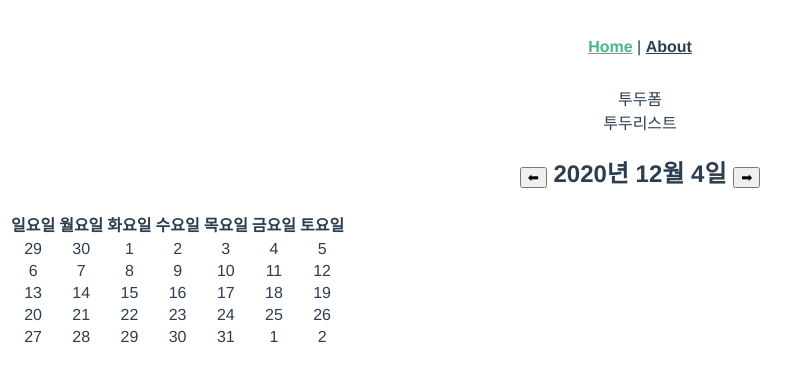
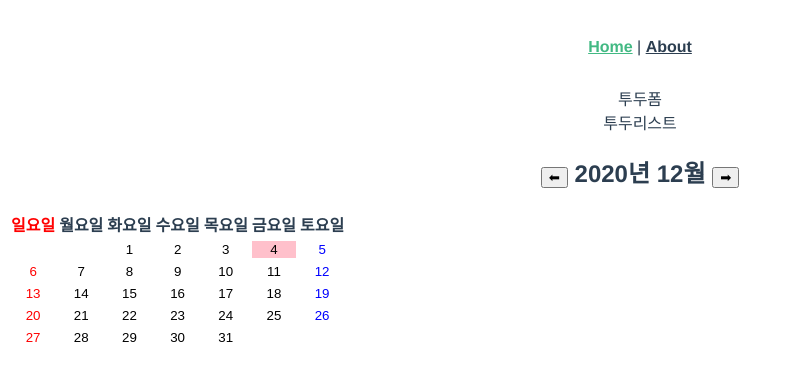
Before and after one commit to mingddo/WinterSoldier, a Vue app: page / in a window 1280 px wide. Shown: the top 380 px of the page, without its empty margins (0-811 px from the left). Built offline with nearby package versions, Linux system fonts and the light colour scheme.

Commit message:
[수민] feat: 달력 색깔 추가

```diff
--- a/src/views/Calendar.vue
+++ b/src/views/Calendar.vue
@@ -2,13 +2,14 @@
   <div>
     <h2>
       <button @click="calendarData(-1)">⬅</button>
-      {{ year}}년 {{ month }}월 {{ today }}일
+      {{ year}}년 {{ month }}월
       <button @click="calendarData(1)">➡</button>
     </h2>
     <table>
       <thead>
         <th v-for="(weekday, idx) in weekName" :key="idx">
-          {{ weekday }}
+          <span v-if="idx===0" class="sunday-color">{{ weekday }}</span>
+          <span v-else>{{ weekday }}</span>
         </th>
       </thead>
       <tbody>
@@ -17,7 +18,10 @@
             v-for="(day, idx2) in date"
             :key="idx2"
             >
-            {{ day }}
+            <button v-if="day===today && month === currentMonth && year === currentYear" class="today-point day-button">{{ day }}</button>
+            <button v-else-if="idx2===0" class="sunday-color day-button">{{ day }}</button>
+            <button v-else-if="idx2===6" class="saturday-color day-button">{{ day }}</button>
+            <button v-else class="day-button">{{ day }}</button>
           </td>
         </tr>
       </tbody>
@@ -101,7 +105,9 @@ export default {
           if (day === 1) {
             // 1일이 어느 요일인지에 따라 테이블에 그리기 위한 지난 셀의 날짜들을 구해야함
             for (let j = 0; j < monthFirstDay; j += 1) {
-              weekOfDays.push(prevDay);
+              console.log('prevDay', prevDay)
+              weekOfDays.push('');
+              // weekOfDays.push(prevDay); , 달력상에 지난 날짜 표현 x
               prevDay += 1;
             }
           }
@@ -116,11 +122,14 @@ export default {
         }
         const len = weekOfDays.length;
         console.log('길이?', len)
-        if (len > 0 && len < 7) {
-          for (let k = 1; k <= 7 - len; k += 1) {
-            weekOfDays.push(k);
-          }
-        }
+        // if (len > 0 && len < 7) {
+        //   for (let k = 1; k <= 7 - len; k += 1) {
+        //     console.log('k', k)
+        //   }
+        // } // 달력상 다음달 날짜 미리 표기 x
+        console.log('오늘!', this.today)
+        console.log('이번달!', this.currentMonth)
+        console.log('이달은!', this.month)
         if (weekOfDays.length > 0) dates.push(weekOfDays); // 남은 날짜 추가
         this.nextMonthStart = weekOfDays[0]; // 이번 달 마지막 주에서 제일 작은 날짜
         return dates;
@@ -131,5 +140,19 @@ export default {
 </script>
 
 <style>
-
+.day-button{
+  width: 100%;
+  background-color: white;
+  border: none;
+  cursor: pointer;
+}
+.today-point {
+  background-color: pink;
+}
+.sunday-color {
+  color: red;
+}
+.saturday-color {
+  color: blue;
+}
 </style>
```
